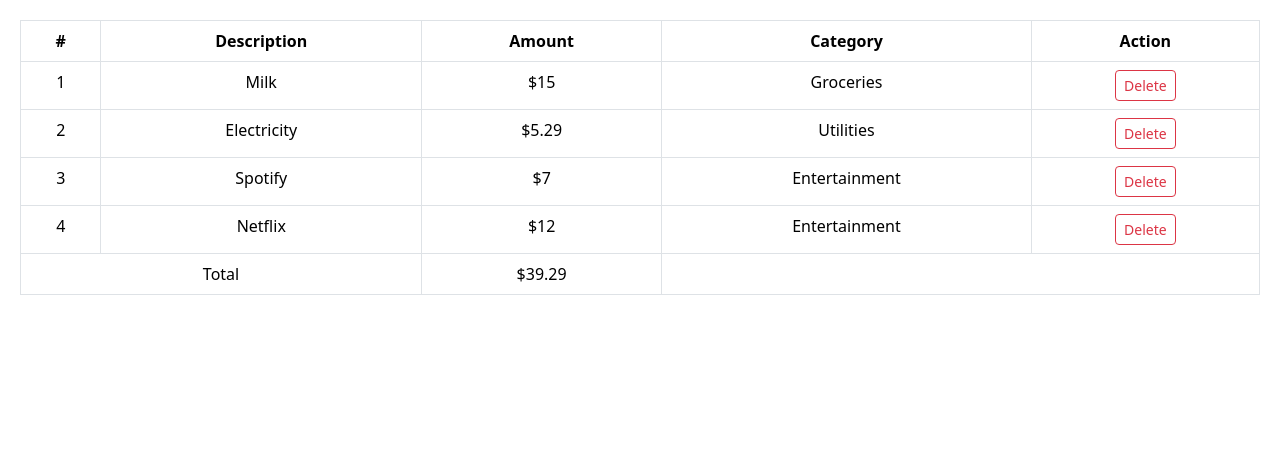
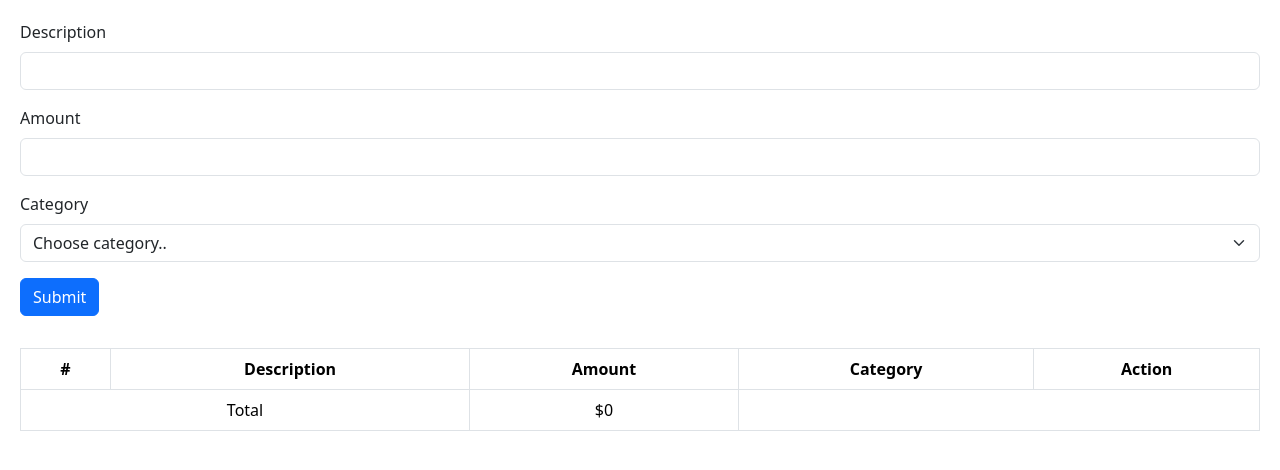
Before and after one commit to itsekiri-tatashe/learning-react, a React (Vite) app: page / in a window 1280 px wide. Shown: the top 470 px of the page. Built offline with nearby package versions, Linux system fonts and the light colour scheme.

Commit message:
Added Expense Form

```diff
--- a/src/App.tsx
+++ b/src/App.tsx
@@ -1,25 +1,27 @@
 import { useState } from "react";
 import ExpenseTable from "./components/expense-project/ExpenseTable";
+import ExpenseForm from "./components/expense-project/ExpenseForm";
+import { Expense } from "./components/expense-project/ExpenseInterfaces";
 
 // Define a TypeScript type for expense entries
 function App() {
-  const [categories] = useState(["Groceries", "Utilities", "Entertainment"]);
 
   // Dummy Data
-  const [expenseData, setExpenseData] = useState([
-    { id: 1, description: "Milk", amount: 15, category: "Groceries" },
-    { id: 2, description: "Electricity", amount: 5.29, category: "Utilities" },
-    { id: 3, description: "Spotify", amount: 7, category: "Entertainment" },
-    { id: 4, description: "Netflix", amount: 12, category: "Entertainment" },
-  ]);
+  const [expenseData, setExpenseData] = useState<Expense[]>([]);
+
+  // Add Expense
+  const addExpense = (expense: any) => {
+    setExpenseData([...expenseData, { ...expense, id: Date.now() }]);
+  };
 
   // Delete Object from List
-  const deleteExpense = (index: number) => {
-    setExpenseData(expenseData.filter((expense) => expense.id !== index));
+  const deleteExpense = (id: number) => {
+    setExpenseData(expenseData.filter((expense) => expense.id !== id));
   };
 
   return (
     <>
+      <ExpenseForm addExpense={addExpense} />
       <ExpenseTable expenseData={expenseData} onClick={deleteExpense} />
     </>
   );
--- /dev/null
+++ b/src/components/expense-project/ExpenseForm.tsx
@@ -0,0 +1,100 @@
+import { useForm, FieldValues } from "react-hook-form";
+import { z } from "zod";
+import { zodResolver } from "@hookform/resolvers/zod"; //integrating Zod with HookForm
+import { categories } from "./ExpenseInterfaces";
+
+const schema = z.object({
+  description: z
+    .string()
+    .min(3)
+    .max(20, { message: "Description should be less than 20" }),
+  amount: z
+    .number({ invalid_type_error: "Amount is required" })
+    .min(0.5, { message: "Amount should be at least $.5" }),
+  category: z.enum(categories, {
+    errorMap: () => ({
+      message: "Category is required",
+    }),
+  }),
+});
+
+// Convert zod object to interface
+type FormData = z.infer<typeof schema>;
+
+interface Props {
+  addExpense: (data: FieldValues) => void;
+}
+
+const ExpenseForm = ({ addExpense }: Props) => {
+  const {
+    register,
+    handleSubmit,
+    formState: { errors, isValid },
+  } = useForm<FormData>({ resolver: zodResolver(schema) });
+
+  const onSubmit = (data: FieldValues) => addExpense(data);
+
+  return (
+    <form onSubmit={handleSubmit(onSubmit)}>
+      <div className="mb-3">
+        <label htmlFor="description" className="form-label">
+          Description
+        </label>
+        <input
+          {...register("description")}
+          type="text"
+          className="form-control"
+          id="description"
+        />
+        {errors.description && (
+          <p className="text-danger">{errors.description.message}</p>
+        )}
+      </div>
+
+      <div className="mb-3">
+        <label htmlFor="amount" className="form-label">
+          Amount
+        </label>
+        <input
+          {...register("amount", { valueAsNumber: true })}
+          type="text"
+          className="form-control"
+          id="amount"
+        />
+        {errors.amount && (
+          <p className="text-danger">{errors.amount.message}</p>
+        )}
+      </div>
+
+      <div className="mb-3">
+        <label htmlFor="category" className="form-label">
+          Category
+        </label>
+        <select
+          className="form-select"
+          id="category"
+          {...register("category")}
+          defaultValue={""}
+        >
+          <option disabled value={""}>
+            Choose category..
+          </option>
+          {categories.map((category, key) => (
+            <option key={key} value={category}>
+              {category}
+            </option>
+          ))}
+        </select>
+        {errors.category && (
+          <p className="text-danger">{errors.category.message}</p>
+        )}
+      </div>
+
+      <button className="btn btn-primary" type="submit">
+        Submit
+      </button>
+    </form>
+  );
+};
+
+export default ExpenseForm;
--- /dev/null
+++ b/src/components/expense-project/ExpenseInterfaces.tsx
@@ -0,0 +1,8 @@
+export interface Expense {
+  id: number;
+  description: string;
+  amount: number;
+  category: string;
+}
+
+export const categories = ["Groceries", "Utilities", "Entertainment"] as const;
--- a/src/index.css
+++ b/src/index.css
@@ -1,3 +1,8 @@
 body{
     padding: 20px;
 }
+
+.table{
+    margin-top: 2em;
+    margin-right: 2em;
+}
```
Also changed, not shown: src/components/expense-project/ExpenseTable.tsx (+1 -6 lines).
